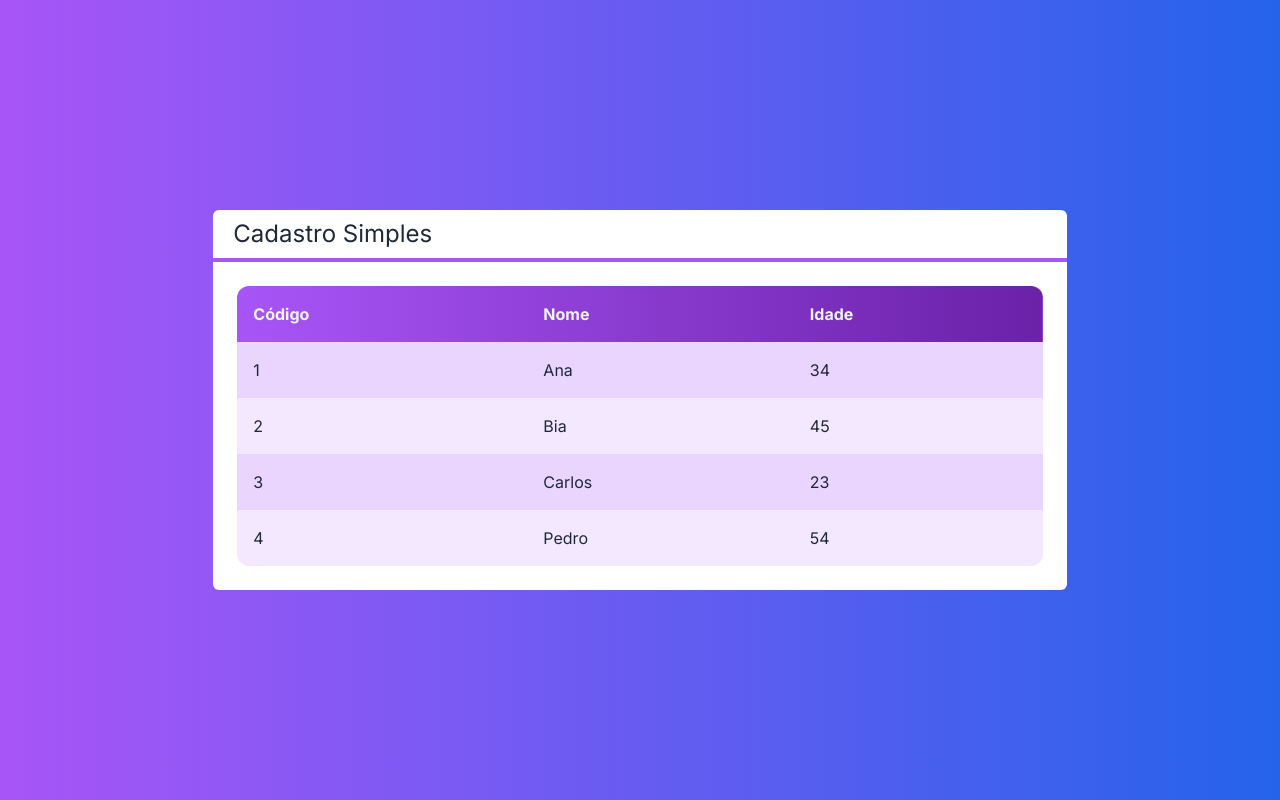
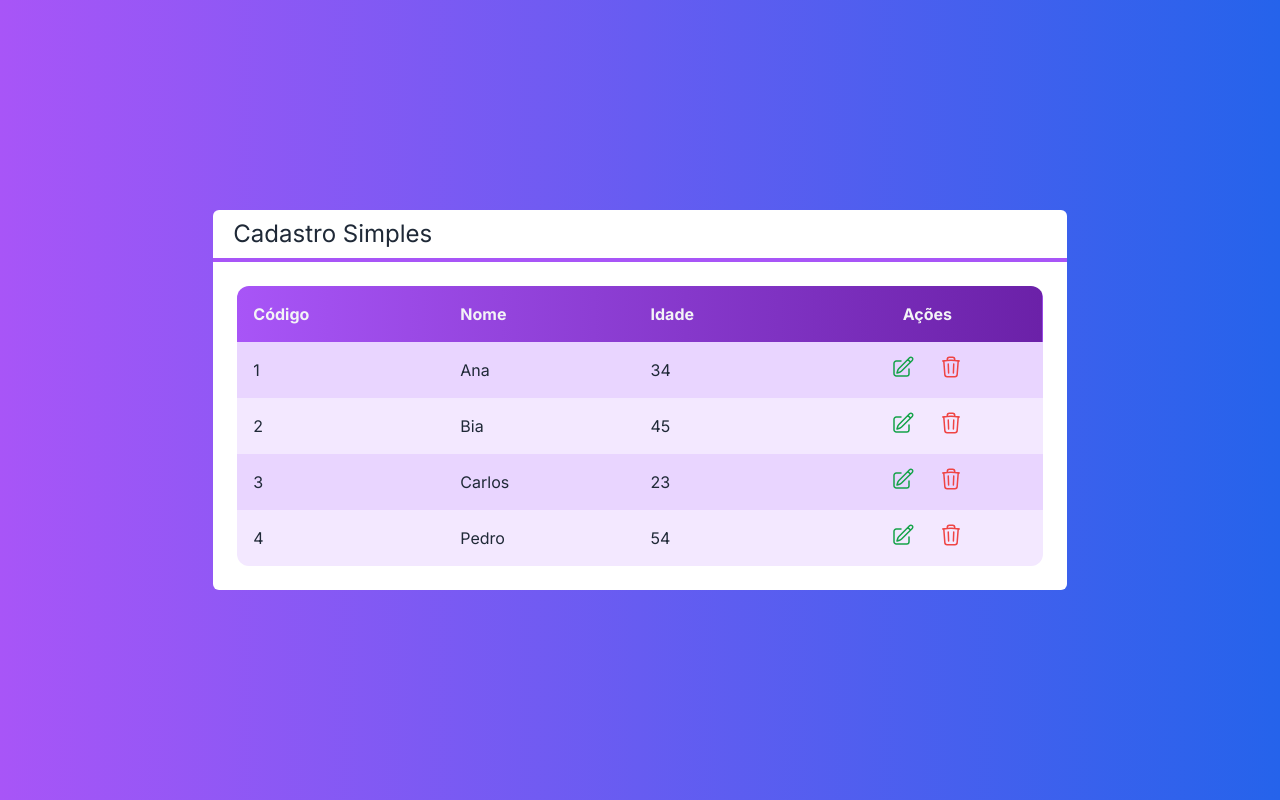
Before and after one commit to eobrunodias/client-management, a Next.js app: page / in a window 1280 px wide. Built offline with nearby package versions, Linux system fonts and the light colour scheme.

Commit message:
chore: add actions buttons to Table component

```diff
--- a/src/components/Table.tsx
+++ b/src/components/Table.tsx
@@ -1,16 +1,22 @@
 import Cliente from "@/core/Cliente";
+import { EditIcon, TrashIcon } from "./Icons";
 
 interface TableProps {
   clientes: Cliente[];
+  clienteSelecionado?: (cliente: Cliente) => void;
+  clienteExcluido?: (cliente: Cliente) => void;
 }
 
 export default function Table(props: TableProps) {
+  const exibirAcoes = props.clienteExcluido || props.clienteSelecionado;
+
   function renderizarCabecalho() {
     return (
       <tr>
         <th className="text-left p-4">Código</th>
         <th className="text-left p-4">Nome</th>
         <th className="text-left p-4">Idade</th>
+        {exibirAcoes ? <th className="p-4">Ações</th> : false}
       </tr>
     );
   }
@@ -25,9 +31,45 @@ export default function Table(props: TableProps) {
           <td className="text-left p-4">{cliente.id}</td>
           <td className="text-left p-4">{cliente.nome}</td>
           <td className="text-left p-4">{cliente.idade}</td>
+          {exibirAcoes ? renderizarAcoes(cliente) : false}
         </tr>
       );
     });
+  }
+
+  function renderizarAcoes(cliente: Cliente) {
+    return (
+      <td className="flex justify-center">
+        {props.clienteSelecionado ? (
+          <button
+            onClick={() => props.clienteSelecionado?.(cliente)}
+            className={`
+          flex justify-center items-center
+          text-green-600 rounded-full p-2 m-1
+          hover:bg-purple-50
+          `}
+          >
+            {EditIcon}
+          </button>
+        ) : (
+          false
+        )}
+        {props.clienteExcluido ? (
+          <button
+            onClick={() => props.clienteExcluido?.(cliente)}
+            className={`
+          flex justify-center items-center
+          text-red-500 rounded-full p-2 m-1
+          hover:bg-purple-50
+          `}
+          >
+            {TrashIcon}
+          </button>
+        ) : (
+          false
+        )}
+      </td>
+    );
   }
 
   return (
--- a/src/pages/index.tsx
+++ b/src/pages/index.tsx
@@ -13,12 +13,24 @@ export default function Home() {
     new Cliente("Pedro", 54, "4"),
   ];
 
+  function clienteSelecionado(cliente: Cliente) {
+    console.log(cliente.nome);
+  }
+
+  function clienteExcluido(cliente: Cliente) {
+    console.log(`Excluir... ${cliente.nome}`);
+  }
+
   return (
     <main
       className={`flex h-screen justify-center items-center bg-gradient-to-r from-purple-500 to-blue-600 ${inter.className}`}
     >
       <Layout titulo="Cadastro Simples">
-        <Table clientes={clientes}></Table>
+        <Table
+          clientes={clientes}
+          clienteSelecionado={clienteSelecionado}
+          clienteExcluido={clienteExcluido}
+        ></Table>
       </Layout>
     </main>
   );
```
